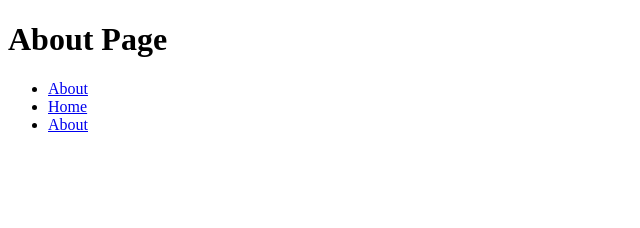
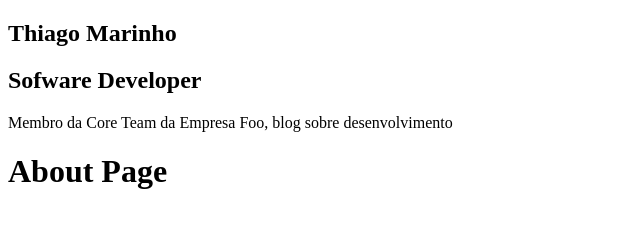
Before and after one commit to tgmarinho/tgmarinho.com, a Gatsby site: page /about in a window 1280 px wide. Shown: the whole page, without its empty margins (0-640 px from the left). Built offline with nearby package versions, Linux system fonts and the light colour scheme; Gatsby itself is replaced by a stand-in of ours.

Commit message:
creating new componente and sharing between pages

```diff
--- /dev/null
+++ b/src/components/Profile/index.js
@@ -0,0 +1,13 @@
+import React from "react"
+
+const Profile = () => (
+  <>
+    <div className="Profile-wrapper">
+      <h1>Thiago Marinho</h1>
+      <h2>Sofware Developer</h2>
+      <p>Membro da Core Team da Empresa Foo, blog sobre desenvolvimento</p>
+    </div>
+  </>
+)
+
+export default Profile
--- a/src/components/layout.js
+++ b/src/components/layout.js
@@ -1,9 +1,15 @@
 import React from "react"
 import PropTypes from "prop-types"
+import Profile from "./Profile"
 
-const Layout = ({ children }) => {
-  return <main>{children}</main>
-}
+const Layout = ({ children }) => (
+  <>
+    <aside>
+      <Profile />
+    </aside>
+    <main>{children}</main>
+  </>
+)
 
 Layout.propTypes = {
   children: PropTypes.node.isRequired,
--- a/src/pages/about.js
+++ b/src/pages/about.js
@@ -1,25 +1,12 @@
 import React from "react"
-import { Link } from "gatsby"
+import Layout from "../components/layout"
+import SEO from "../components/seo"
 
 const AboutPage = () => (
-  <>
+  <Layout>
+    <SEO title="about" />
     <h1>About Page</h1>
-    <ul>
-      <li>
-        <a href="about">About</a>
-      </li>
-      <li>
-        <Link to="/" activeStyle={{ color: "red" }}>
-          Home
-        </Link>
-      </li>
-      <li>
-        <Link to="about" activeStyle={{ color: "red" }}>
-          About
-        </Link>
-      </li>
-    </ul>
-  </>
+  </Layout>
 )
 
 export default AboutPage
```
Also changed, not shown: src/pages/index.js (+0 -17 lines).
